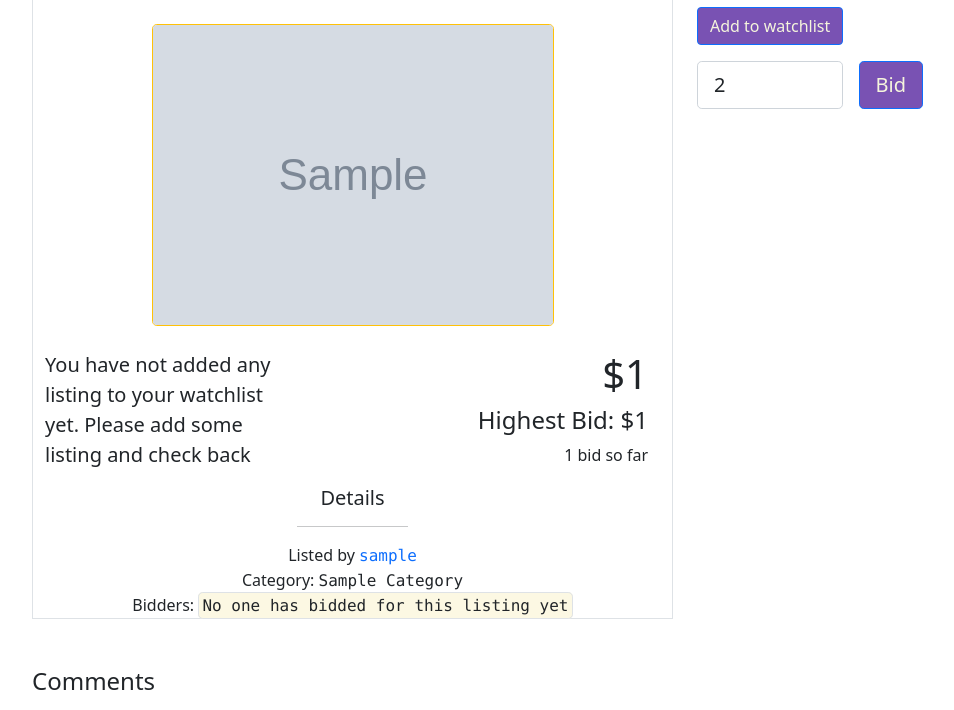
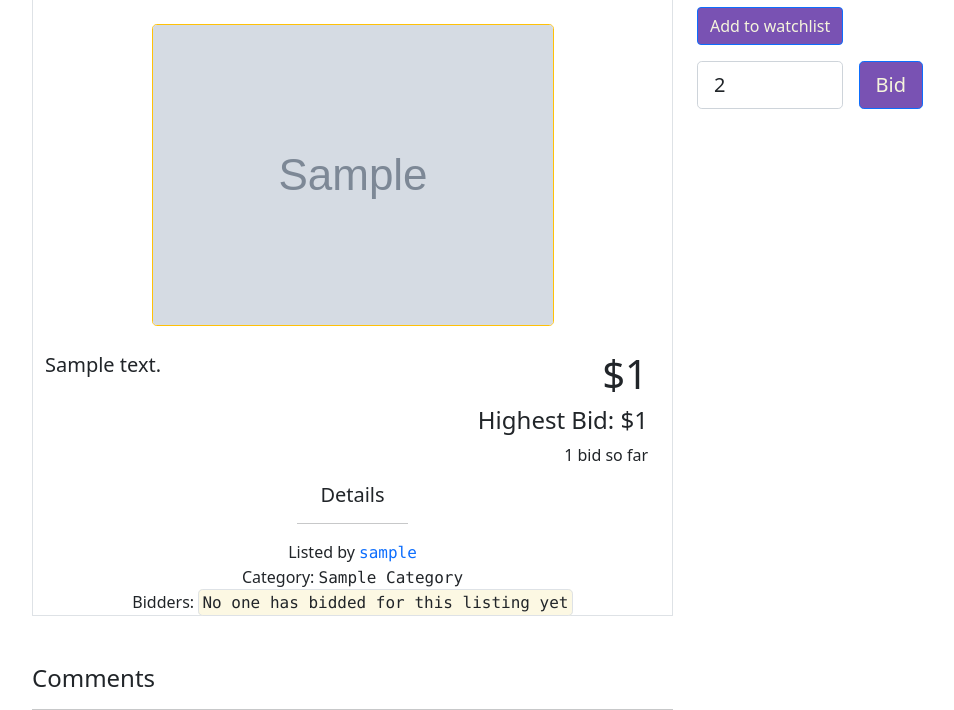
Before and after one commit to princeibs/commerce-50, a Django app: page /listing-page/1 in a window 1280 px wide. Shown: the part 266-976 px from the top of the page, without its empty margins (50-1004 px from the left). Run offline with Django 3.2, Linux system fonts and the light colour scheme; tables that the repository leaves empty hold one stand-in row (values such as "Sample post"); grey boxes marked "Sample" are stand-in pictures.

Commit message:
Update listing page

```diff
--- a/auctions/templates/auctions/listing_page.html
+++ b/auctions/templates/auctions/listing_page.html
@@ -18,9 +18,7 @@
                 <div class="row">
 
                     <!-- Description -->
-                    <div class="col-md-5 text-start ps-4 fs-5">You have not added any listing to your watchlist yet.
-                        Please add some
-                        listing and check back</div>
+                    <div class="col-md-5 text-start ps-4 fs-5">{{ auction.description }}</div>
 
                     <!-- Pricing -->
                     <div class="col-md-7 text-end">
```
